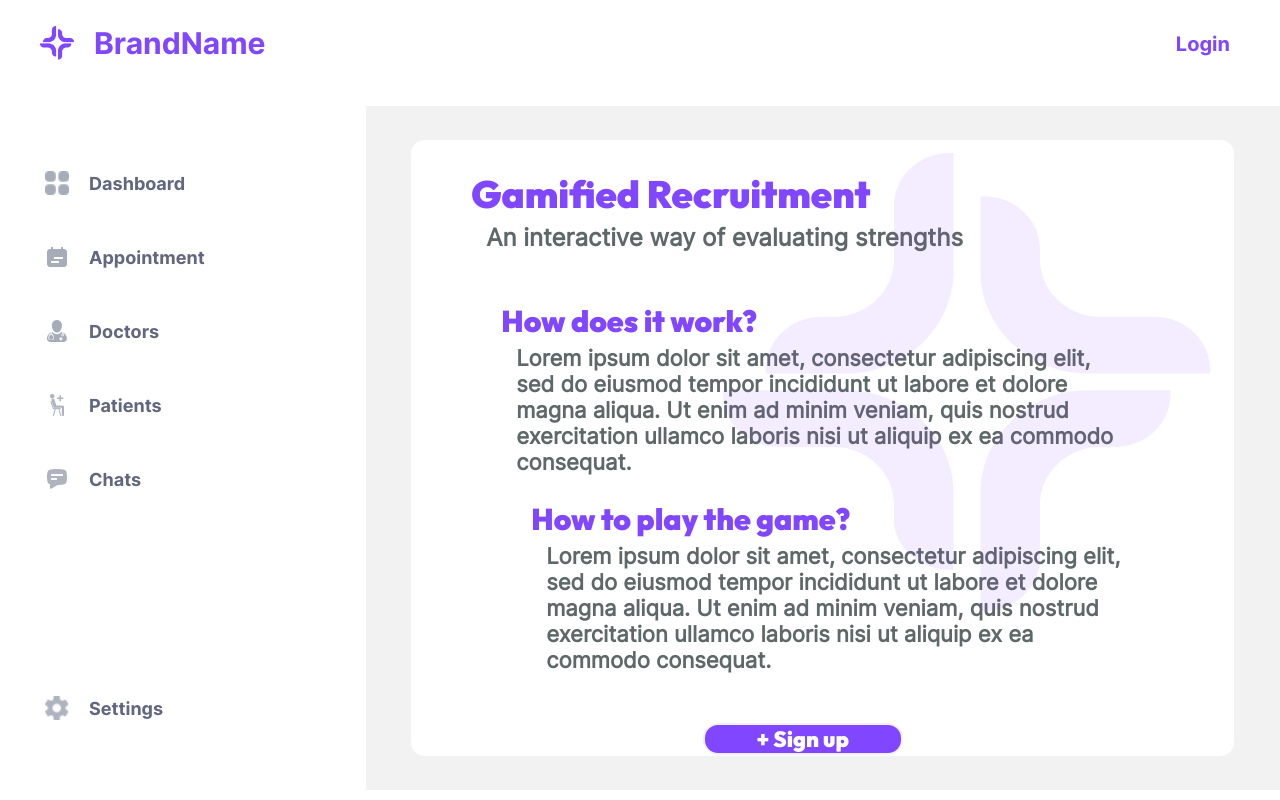
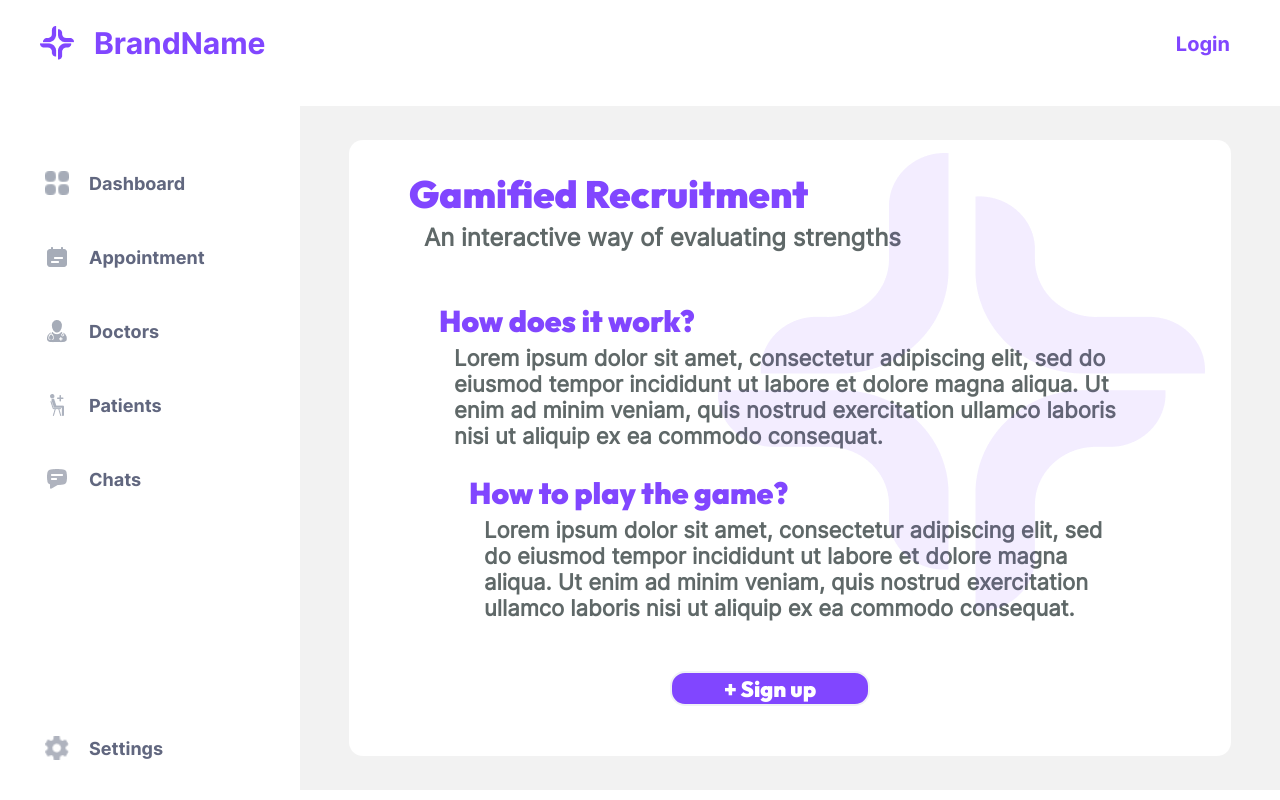
Before and after one commit to CirsteanPaul/fii-practic-front, a React (Create React App) app: page / in a window 1280 px wide. Built offline with nearby package versions, Linux system fonts and the light colour scheme.

Commit message:
Fix sidebar

```diff
--- a/src/components/side-navbar/SideNavbar.tsx
+++ b/src/components/side-navbar/SideNavbar.tsx
@@ -14,11 +14,31 @@ import {
 import fiiLogo from './assets/fii_logo.png';
 import { SideNavbarLinks } from './constants';
 import settingslogo from './assets/settings_logo.png';
+import { useAppDispatch, useAppSelector } from '../../hooks/store-hooks';
+import { isLoggedInAuthSelector } from '../../store/selectors/auth-selectors';
+import { logoutActionAsync } from '../../store/actions/auth-actions';
 
 const SideNavbar = (): JSX.Element => {
   const navigate = useNavigate();
+  const isAuth = useAppSelector(isLoggedInAuthSelector);
+  const dispatch = useAppDispatch();
   const handleHomeNavigation = () => {
     navigate('/');
+  };
+
+  const handleLogout = () => {
+    dispatch(logoutActionAsync());
+  };
+
+  const buildBottomButton = () => {
+    if (!isAuth) {
+      return null;
+    }
+    return (
+      <SideNavbarLink onClick={handleLogout} style={{ paddingLeft: 38 }} to="#">
+        Logout
+      </SideNavbarLink>
+    );
   };
 
   return (
@@ -41,6 +61,7 @@ const SideNavbar = (): JSX.Element => {
           <SideNavBarNavigationLogo src={settingslogo} />
           <SideNavbarLink to="settings">Settings</SideNavbarLink>
         </SideNavbarNavigationContainer>
+        {buildBottomButton()}
       </SideNavbarFooter>
     </SideNavbarContainer>
   );
--- a/src/components/side-navbar/styles.ts
+++ b/src/components/side-navbar/styles.ts
@@ -9,7 +9,9 @@ export const SideNavbarContainer = styled.div`
   flex-direction: column;
   padding-top: 25px;
   padding-left: 40px;
-  max-width: 400px;
+  width: 300px;
+  position: fixed;
+  background-color: ${props => props.theme.colors.white};
 `;
 
 export const SideNavbarLogoContainer = styled.div`
@@ -70,5 +72,7 @@ export const SideNavbarFooter = styled.div`
   display: flex;
   justify-self: center;
   align-items: center;
-  margin-bottom: 80px;
+  flex-direction: column;
+  margin-bottom: 40px;
+  gap: 20px;
 `;
--- a/src/router/styles.ts
+++ b/src/router/styles.ts
@@ -10,9 +10,9 @@ export const ColumnContainer = styled.div`
   display: flex;
   flex-direction: column;
   height: auto;
-  width: calc(100% - 265px);
+  width: 100%;
   gap: 50px;
-  padding-left: 100px;
+  padding-left: 300px;
   @media (max-width: 1000px) {
     padding: 0px;
     gap: 40px;
--- a/src/store/actions/auth-actions.ts
+++ b/src/store/actions/auth-actions.ts
@@ -9,7 +9,7 @@ import IRegisterPostRequest from '../../types/auth/IRegisterPostRequest';
 import alertService from '../../services/alert-service';
 import { LOGIN_FAILED__TITLE, REGISTER_FAILED__TITLE } from '../../services/alert-service/alert-errors';
 import ApiException from '../../types/IErrorException';
-import { setItem } from '../../services/storage-service';
+import { setItem, clearItem } from '../../services/storage-service';
 import { TOKEN_AUTH_LOGIN } from '../../services/auth-service';
 
 export const loginAuthActionAsync = createAsyncThunk<boolean, ILoginPostRequest, { state: RootState }>(AUTH__LOGIN, async (data, thunkApi) => {
@@ -56,3 +56,9 @@ export const registerAuthActionAsync = createAsyncThunk<boolean, IRegisterPostRe
   }
   return isValid;
 });
+
+export const logoutActionAsync = createAsyncThunk<void, never, { state: RootState }>('soeth', async (__, thunkApi) => {
+  thunkApi.dispatch(setStateAuthAction(false));
+  thunkApi.dispatch(setTokenAuthAction(''));
+  clearItem(TOKEN_AUTH_LOGIN);
+});
```
